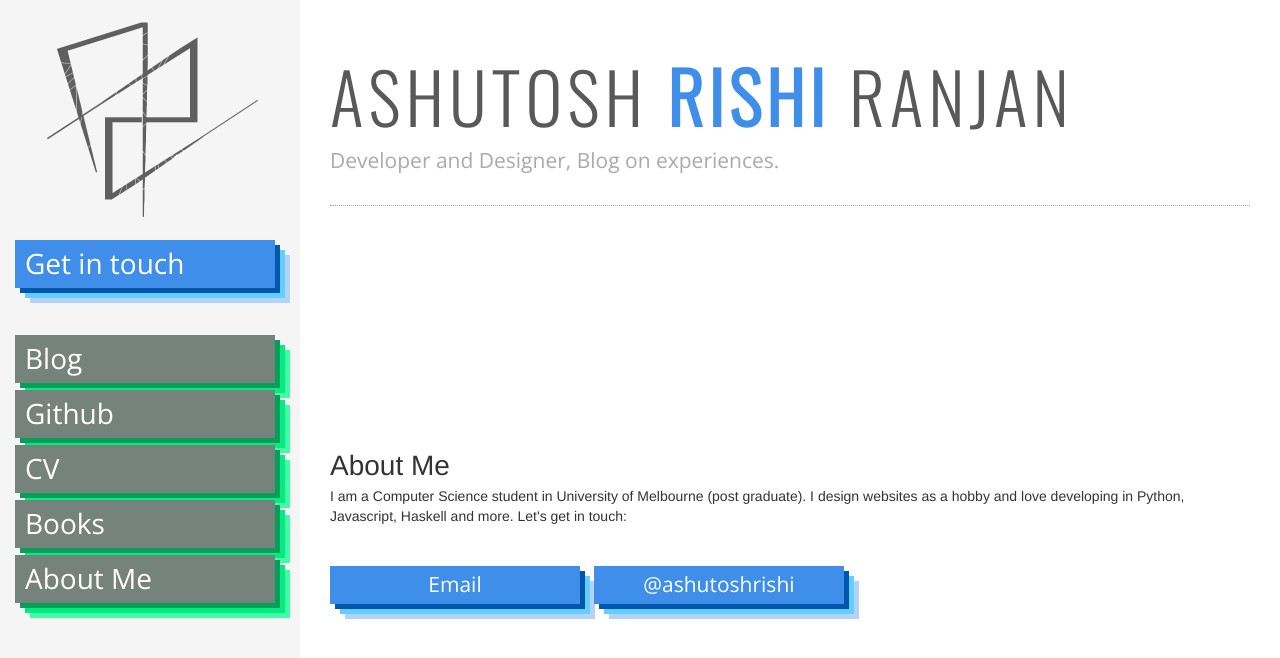
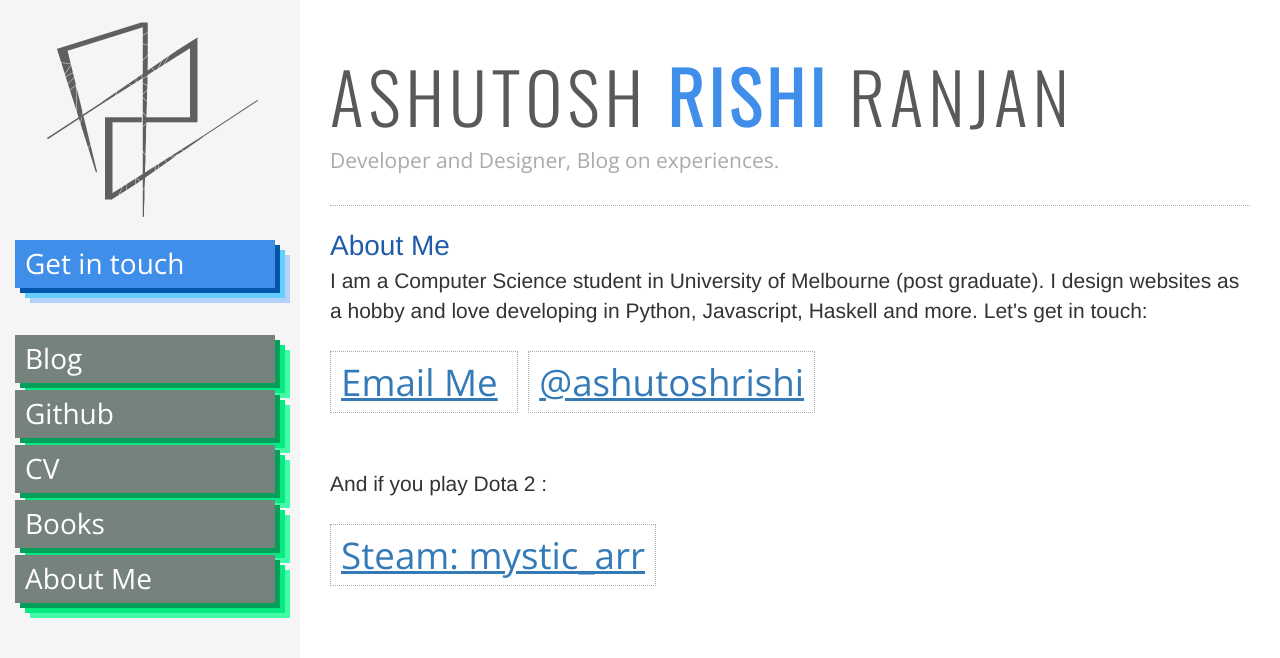
Before and after one commit to ashutoshrishi/ashutoshrishi-ashutoshrishi.github.io, a Jekyll site: the page built from about/index.html, in a window 1280 px wide. Shown: the top 658 px of the page. Built offline with Jekyll 4.4.1, drawn with Linux system fonts in a browser that asks for light colours; nearby versions of some CDN libraries; library files that are not in the unit come from our copies.

Commit message:
Added about me and books init.

```diff
--- a/_layouts/default.html
+++ b/_layouts/default.html
@@ -47,7 +47,7 @@
         <div class="page-content">
           <div class="container-fluid">
             <div class="row">
-              <div class="col-md-12 main">
+              <div class="col-md-12">
                 <div class="name hidden-xs">
                   <p>ASHUTOSH <strong>RISHI</strong> RANJAN</p>
                   <small style="font-family:'Open Sans'">
--- a/about/index.html
+++ b/about/index.html
@@ -1,10 +1,6 @@
 ---
 layout: default
 ---
-
-<div class="profile-circle">
-
-</div>
 
 <div class='page-title'> About Me </div>
 
@@ -16,17 +12,24 @@
 (post graduate). I design websites as a hobby and love developing in Python,
 Javascript, Haskell and more. Let's get in touch:
 
+  <br><br>
+
+  <span class="dotted-box">
+    <a href="mailto:ashutoshrishi92@gmail.com">Email Me</a>
+  </span>
+
+
+  <span class="dotted-box">
+    <a href="https://twitter.com/ashutoshrishi">@ashutoshrishi</a>
+  </span>
+
   <br><br><br>
+  And if you play Dota 2 :
+  <br><br>
+  <span class="dotted-box">
+    <a href="https://twitter.com/ashutoshrishi">Steam: mystic_arr</a>
+  </span>
 
-  <a href="mailto:ashutoshrishi92@gmail.com" class="shoutout-link">
-    <div class="boxybutton-blue shoutout-internal">
-      Email
-    </div>
-  </a>
-  <a href="https://twitter.com/ashutoshrishi" class="shoutout-link">
-    <div class="boxybutton-blue shoutout-internal">
-      @ashutoshrishi
-    </div>
-  </a>
+
 
 </div>
--- a/css/less/style.less
+++ b/css/less/style.less
@@ -22,6 +22,10 @@
 
 html, body {
     height: 100%;
+}
+
+.main {
+  font-size: 1.5em;
 }
 
 a:link:visited:active {
@@ -87,6 +91,7 @@
 .page-title {
   margin-top: 20px;
   font-size: 2em;
+  color: #205CAA;
 }
 
 .name {
--- a/css/less/ui.less
+++ b/css/less/ui.less
@@ -209,9 +209,13 @@
 
 }
 
+.dotted-box:hover {
+  background: #F0F8FF;
+}
+
 @media (max-width: 500px) {
   .dotted-box {
-    font-size: 1.4em;
+    font-size: 1.2em;
   }
 
 }
--- a/css/style.css
+++ b/css/style.css
@@ -17,6 +17,9 @@
 html,
 body {
   height: 100%;
+}
+.main {
+  font-size: 1.5em;
 }
 a:link:visited:active {
   color: #205CAA;
@@ -71,6 +74,7 @@
 .page-title {
   margin-top: 20px;
   font-size: 2em;
+  color: #205CAA;
 }
 .name {
   margin-bottom: 20px;
@@ -394,8 +398,11 @@
 .dotted-box a:hover {
   text-decoration: none;
 }
+.dotted-box:hover {
+  background: #F0F8FF;
+}
 @media (max-width: 500px) {
   .dotted-box {
-    font-size: 1.4em;
+    font-size: 1.2em;
   }
 }
```
Also changed, not shown: books.md (deleted, +0 -9 lines), index.html (+4 -4 lines).
